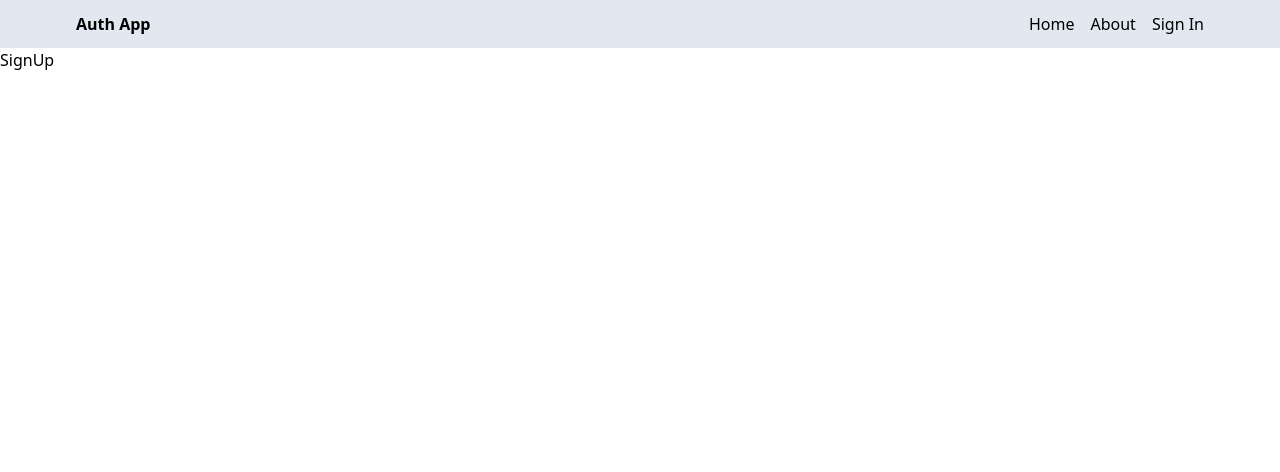
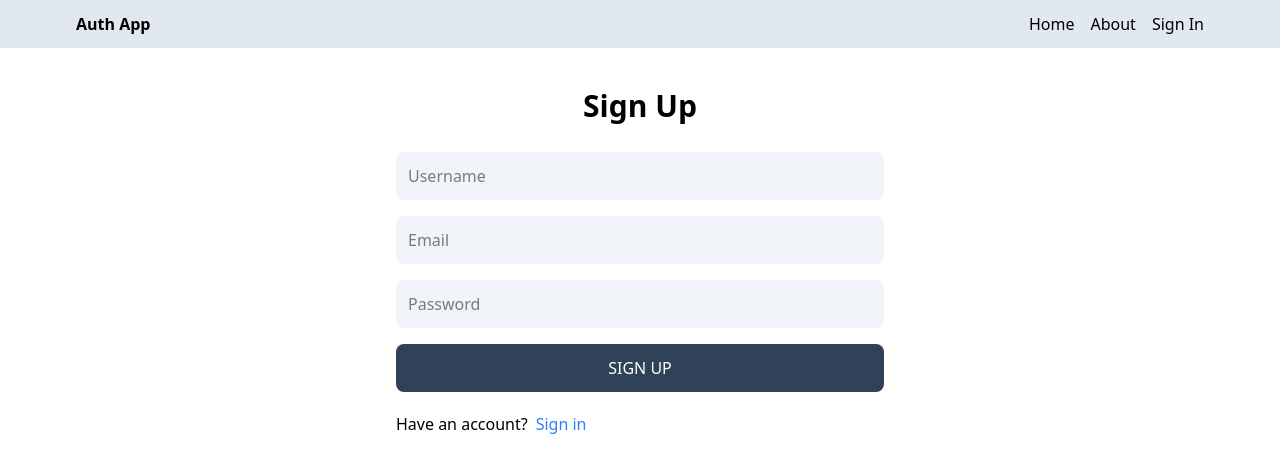
Before and after one commit to MahmoudBinAbdulaziz/mern-auth, a React (Vite) app in the folder client/: page /sign-up in a window 1280 px wide. Shown: the top 472 px of the page. Built offline with nearby package versions, Linux system fonts and the light colour scheme.

Commit message:
sign up ui

```diff
--- a/client/src/App.jsx
+++ b/client/src/App.jsx
@@ -8,7 +8,7 @@
       <Routes>
         <Route index element={<Home />} />
         <Route path="/sign-up" element={<SignUp />} />
-        <Route path="/sgn-in" element={<SignIn />} />
+        <Route path="/sign-in" element={<SignIn />} />
         <Route path="/About" element={<About />} />
         <Route path="/profile" element={<Profile />} />
       </Routes>
--- a/client/src/pages/SignUp.jsx
+++ b/client/src/pages/SignUp.jsx
@@ -1,7 +1,55 @@
+import { useState } from "react";
 import React from "react";
-
+import { Link } from "react-router-dom";
 function SignUp() {
-  return <div>SignUp</div>;
+  const [formData, setFormData] = useState({});
+  const [error, setError] = useState(false);
+  const [loading, setLoading] = useState(false);
+  return (
+    <div className="p-3 max-w-lg mx-auto">
+      <h1 className="text-3xl text-center font-semibold my-7">Sign Up</h1>
+      <form
+        // onSubmit={handleSubmit}
+        className="flex flex-col gap-4"
+      >
+        <input
+          type="text"
+          placeholder="Username"
+          id="username"
+          className="bg-slate-100 p-3 rounded-lg"
+          // onChange={handleChange}
+        />
+        <input
+          type="email"
+          placeholder="Email"
+          id="email"
+          className="bg-slate-100 p-3 rounded-lg"
+          // onChange={handleChange}
+        />
+        <input
+          type="password"
+          placeholder="Password"
+          id="password"
+          className="bg-slate-100 p-3 rounded-lg"
+          // onChange={handleChange}
+        />
+        <button
+          // disabled={loading}
+          className="bg-slate-700 text-white p-3 rounded-lg uppercase hover:opacity-95 disabled:opacity-80"
+        >
+          {loading ? "Loading..." : "Sign Up"}
+        </button>
+        {/* <OAuth /> */}
+      </form>
+      <div className="flex gap-2 mt-5">
+        <p>Have an account?</p>
+        <Link to="/sign-in">
+          <span className="text-blue-500">Sign in</span>
+        </Link>
+      </div>
+      {/* <p className="text-red-700 mt-5">{error && "Something went wrong!"}</p> */}
+    </div>
+  );
 }
 
 export default SignUp;
```
